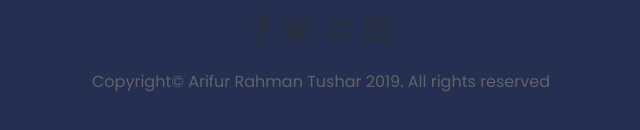
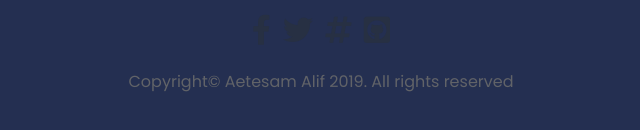
Before and after one commit to AhetesamAlif/applab, a plain HTML site: page index.html in a window 1280 px wide. Shown: the part 7942-8072 px from the top of the page, 319-959 px from the left. Drawn offline with nearby package versions, Linux system fonts and the light colour scheme; a script that the page names is missing.

Commit message:
index.html

```diff
--- a/index.html
+++ b/index.html
@@ -810,7 +810,7 @@
           </ul>
           </div>
           <div class="row">
-            <p>Copyright© Arifur Rahman Tushar 2019. All rights reserved</p>
+            <p>Copyright© Aetesam Alif 2019. All rights reserved</p>
           </div>
         </div>
       </div>
```
